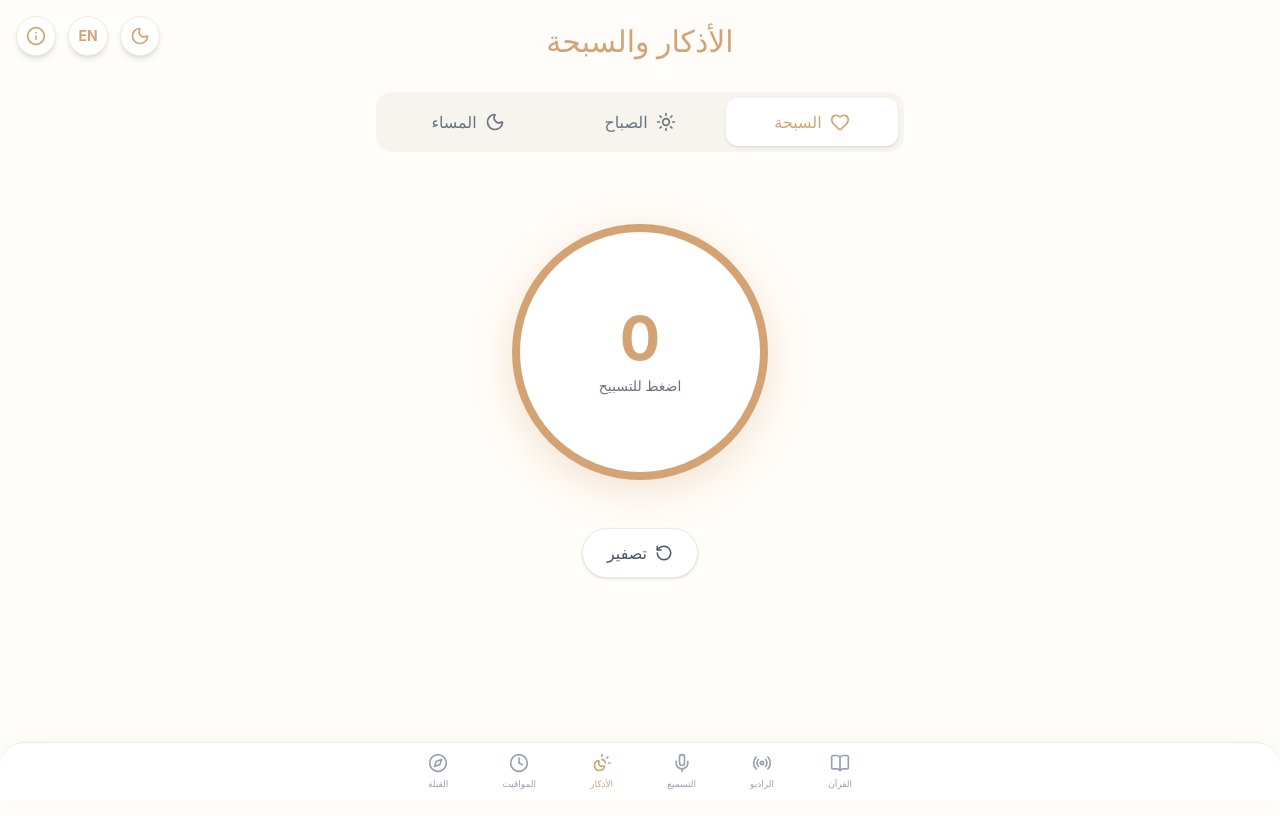
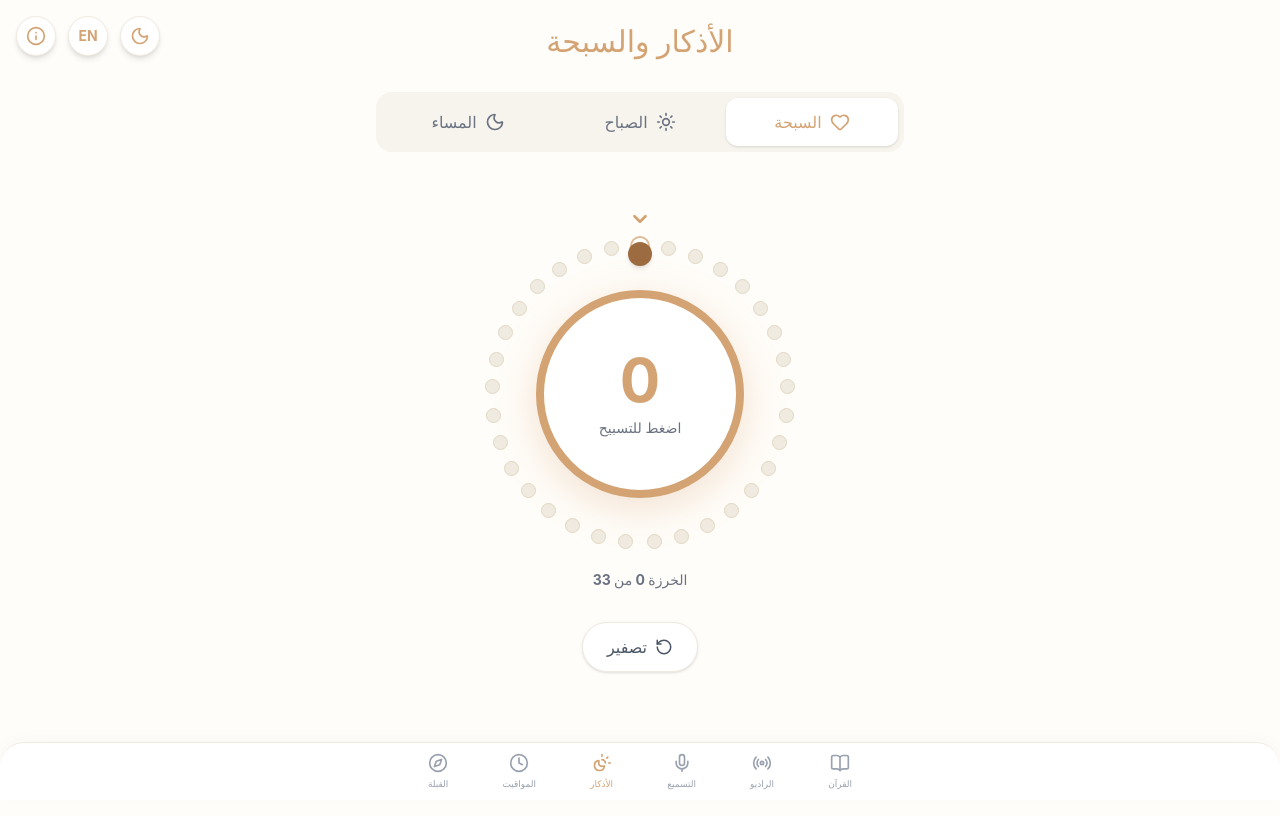
Before and after one commit to omararafa295-cmd/iqraa-quran-app, a React (Vite) app: page /azkar in a window 1280 px wide. Built offline with nearby package versions, Linux system fonts and the light colour scheme; a web font is replaced by a local one.

Commit message:
ui: improve tasbih ui

```diff
--- a/src/components/Azkar.jsx
+++ b/src/components/Azkar.jsx
@@ -1,5 +1,5 @@
 import { useState, useEffect, useContext } from "react";
-import { Sun, Moon, RotateCcw, Heart, X, AlertTriangle } from "lucide-react";
+import { Sun, Moon, RotateCcw, Heart, X, AlertTriangle, ChevronDown } from "lucide-react";
 import { AppContext } from "../App";
 
 const initialMorningAzkar = [
@@ -13,6 +13,8 @@ const initialEveningAzkar = [
   { id: 2, text: "اللَّهُمَّ بِكَ أَمْسَيْنَا، وَبِكَ أَصْبَحْنَا، وَبِكَ نَحْيَا، وَبِكَ نَمُوتُ وَإِلَيْكَ الْمَصِيرُ.", count: 1, originalCount: 1 },
   { id: 3, text: "أَسْتَغْفِرُ اللَّهَ وَأَتُوبُ إِلَيْهِ.", count: 100, originalCount: 100 },
 ];
+
+const BEADS_PER_LAP = 33;
 
 export default function Azkar() {
   const { isDarkMode, lang } = useContext(AppContext);
@@ -79,7 +81,17 @@ export default function Azkar() {
     confirmMsg: isAr ? "هل أنت متأكد أنك تريد تصفير العداد والبدء من جديد؟" : "Are you sure you want to reset the counter?",
     cancelBtn: isAr ? "إلغاء" : "Cancel",
     confirmBtn: isAr ? "نعم، صفر العداد" : "Yes, Reset",
+    lap: isAr ? "الخرزة" : "Bead",
+    of: isAr ? "من" : "of",
+    laps: isAr ? "دورات مكتملة" : "Completed rounds",
   };
+
+  // موقع الخرزة الحالية جوه الدورة (0-32)، وعدد الدورات الكاملة اللي خلصت
+  const posInLap = tasbihCount % BEADS_PER_LAP;
+  const filledBeads = tasbihCount > 0 && posInLap === 0 ? BEADS_PER_LAP : posInLap;
+  const completedLaps = Math.floor(tasbihCount / BEADS_PER_LAP);
+  // بندوّر حلقة الخرزات كلها عشان الخرزة الجاية تيجي دايماً تحت علامة "الإبهام" فوق - زي ما بتسحب سبحة حقيقية
+  const ringRotation = -(filledBeads * (360 / BEADS_PER_LAP));
 
   const renderAzkarList = (azkarList, type) => {
     const remainingAzkar = azkarList.filter(z => z.count > 0);
@@ -152,17 +164,73 @@ export default function Azkar() {
       </div>
 
       {activeTab === "tasbih" && (
-        <div className="flex flex-col items-center justify-center py-10">
-          <div className="relative mb-12">
+        <div className="flex flex-col items-center justify-center py-6">
+
+          {/* علامة الإبهام الثابتة - بتأشر على مكان الخرزة الجاية دايماً */}
+          <div className={`mb-1 ${isDarkMode ? 'text-[#E6B981]' : 'text-[#D4A373]'}`}>
+            <ChevronDown size={22} strokeWidth={3} />
+          </div>
+
+          <div className="relative w-80 h-80 mb-4 select-none">
+
+            {/* حلقة الخرزات - بتلف كل ما تضغط، زي ما بتسحب سبحة حقيقية بين صوابعك */}
+            <div
+              className="absolute inset-0 transition-transform duration-300 ease-out"
+              style={{ transform: `rotate(${ringRotation}deg)` }}
+            >
+              {Array.from({ length: BEADS_PER_LAP }).map((_, i) => {
+                const angle = (i / BEADS_PER_LAP) * 2 * Math.PI - Math.PI / 2;
+                const radius = 148;
+                const x = Math.cos(angle) * radius;
+                const y = Math.sin(angle) * radius;
+                const isFilled = i < filledBeads;
+                const isNext = i === filledBeads;
+                const size = isNext ? 20 : 15;
+
+                return (
+                  <div
+                    key={i}
+                    className={`absolute rounded-full transition-colors duration-200 ${
+                      isFilled
+                        ? (isDarkMode ? 'bg-[#E6B981] shadow-[0_0_10px_rgba(230,185,129,0.55)]' : 'bg-[#D4A373] shadow-[0_0_10px_rgba(212,163,115,0.45)]')
+                        : isNext
+                          ? (isDarkMode ? 'bg-gray-800 border-2 border-[#E6B981] animate-pulse' : 'bg-white border-2 border-[#D4A373] animate-pulse')
+                          : (isDarkMode ? 'bg-gray-700 border border-gray-600' : 'bg-[#F0EBE1] border border-[#E2D8C3]')
+                    }`}
+                    style={{
+                      width: `${size}px`,
+                      height: `${size}px`,
+                      left: `calc(50% + ${x}px - ${size / 2}px)`,
+                      top: `calc(50% + ${y}px - ${size / 2}px)`,
+                    }}
+                  />
+                );
+              })}
+
+              {/* خرزة الإمام - الخرزة الكبيرة اللي بتفصل كل دورة 33 عن اللي بعدها */}
+              <div
+                className={`absolute rounded-full shadow-md ${isDarkMode ? 'bg-[#b58555]' : 'bg-[#9c6b3f]'}`}
+                style={{ width: '24px', height: '24px', left: 'calc(50% - 12px)', top: 'calc(50% - 148px - 4px)' }}
+              />
+            </div>
+
+            {/* الزرار المركزي - نفس التفاعل زي الأول بالظبط */}
             <button
               onClick={handleTasbihClick}
-              className={`w-64 h-64 rounded-full flex flex-col items-center justify-center shadow-[0_10px_40px_rgba(212,163,115,0.3)] border-8 active:scale-95 transition-transform duration-100 ${
+              className={`absolute top-1/2 left-1/2 -translate-x-1/2 -translate-y-1/2 w-52 h-52 rounded-full flex flex-col items-center justify-center shadow-[0_10px_40px_rgba(212,163,115,0.3)] border-8 active:scale-95 transition-transform duration-100 ${
                 isDarkMode ? 'bg-gray-800 border-[#E6B981] text-[#E6B981]' : 'bg-white border-[#D4A373] text-[#D4A373]'
               }`}
             >
               <span className="text-6xl font-bold font-sans">{tasbihCount}</span>
               <span className={`mt-2 text-sm font-medium ${isDarkMode ? 'text-gray-400' : 'text-gray-500'}`}>{t.clickToCount}</span>
             </button>
+          </div>
+
+          <div className={`text-sm font-bold mb-8 ${isDarkMode ? 'text-gray-400' : 'text-gray-500'}`}>
+            {t.lap} {filledBeads} {t.of} {BEADS_PER_LAP}
+            {completedLaps > 0 && (
+              <span className={isDarkMode ? 'text-[#E6B981]' : 'text-[#D4A373]'}> · {completedLaps} {t.laps}</span>
+            )}
           </div>
 
           <button
```
